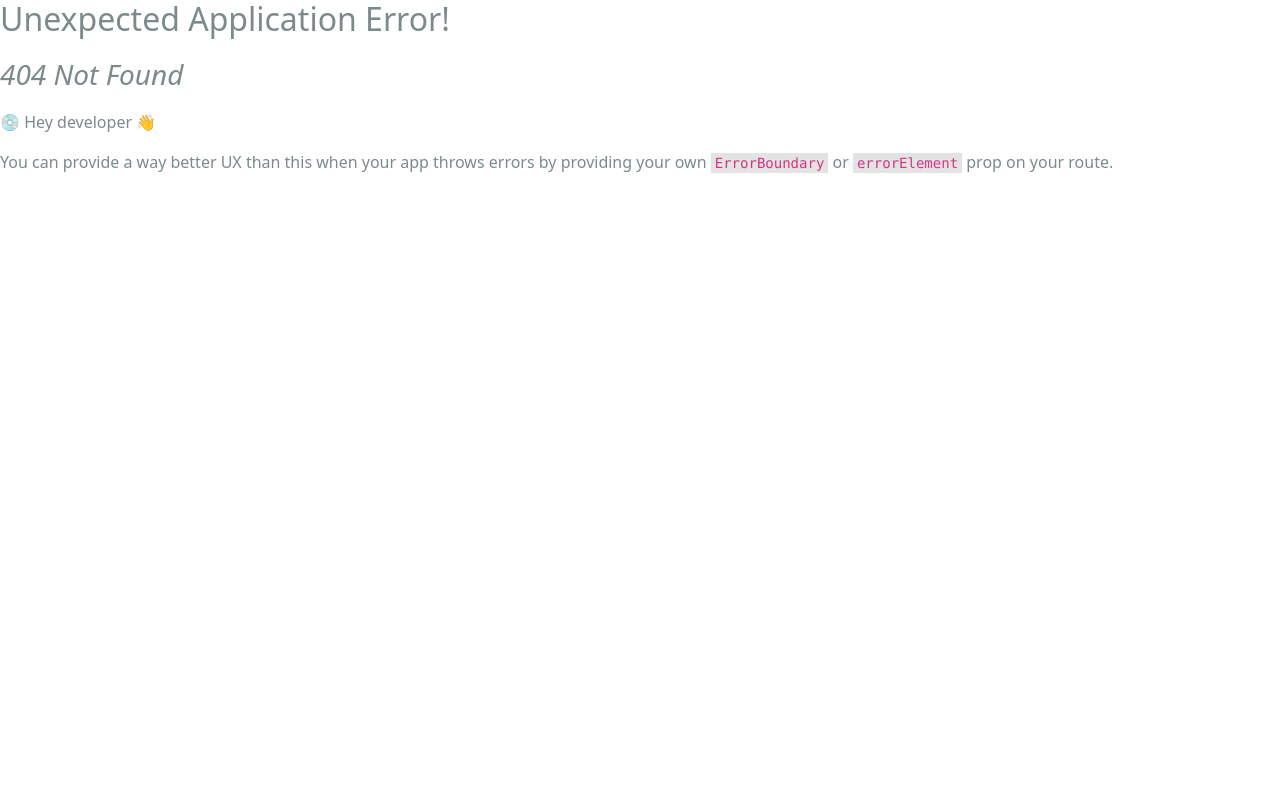
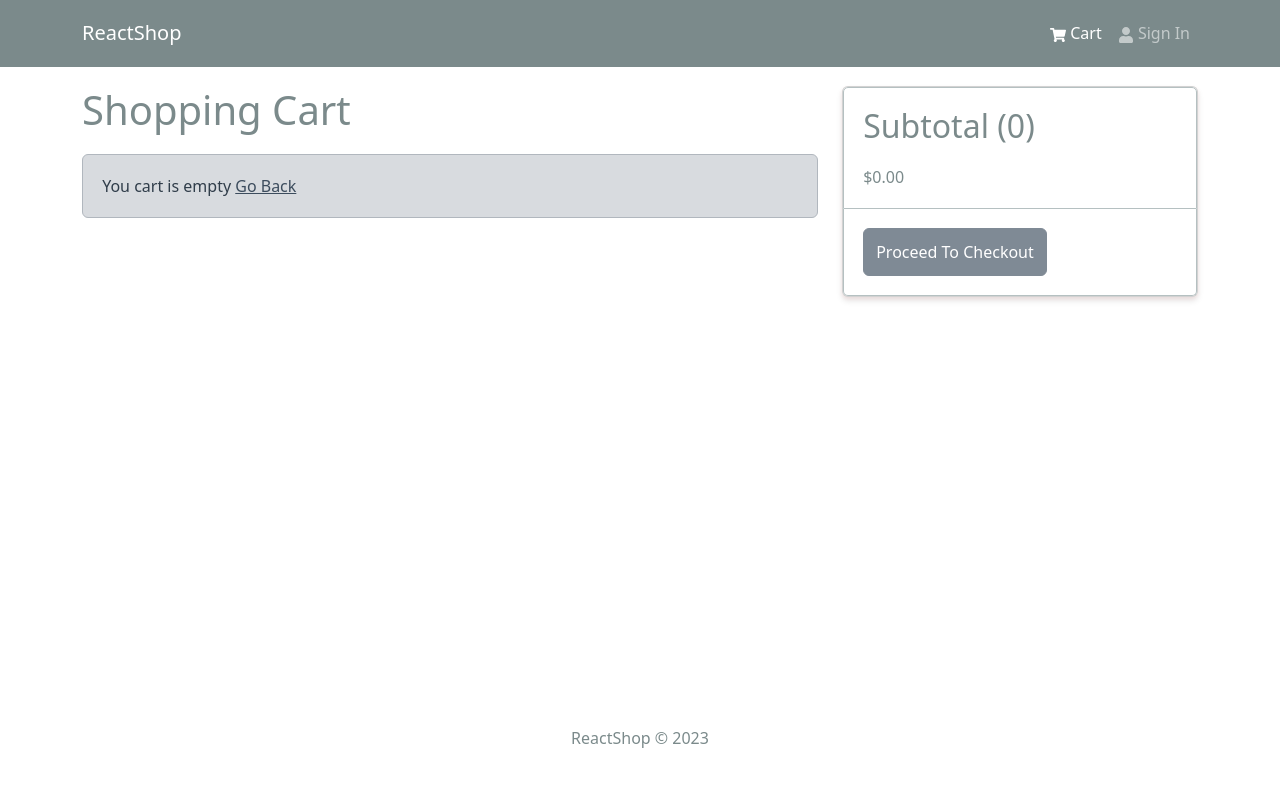
Before and after one commit to iameligio/reactshop, a React (Create React App) app in the folder frontend/: page /cart in a window 1280 px wide. Before the commit this address had no page. Shown: the top 786 px of the page. Built offline with nearby package versions, Linux system fonts and the light colour scheme.

Commit message:
created cartScreen and display cart items

```diff
--- a/frontend/src/index.js
+++ b/frontend/src/index.js
@@ -15,12 +15,14 @@
 import reportWebVitals from "./reportWebVitals";
 import HomeScreen from "./screens/HomeScreen";
 import ProductScreen from "./screens/ProductScreen";
+import CartScreen from "./screens/CartScreen";
 
 const router = createBrowserRouter(
   createRoutesFromElements(
     <Route path="/" element={<App />}>
       <Route index={true} path="/" element={<HomeScreen />} />
       <Route path="/product/:id" element={<ProductScreen />} />
+      <Route path="/cart" element={<CartScreen />} />
     </Route>
   )
 );
--- /dev/null
+++ b/frontend/src/screens/CartScreen.jsx
@@ -0,0 +1,100 @@
+import { Link, useNavigate } from "react-router-dom";
+import { useDispatch, useSelector } from "react-redux";
+import {
+  Row,
+  Col,
+  ListGroup,
+  Image,
+  Form,
+  Button,
+  Card,
+} from "react-bootstrap";
+import { FaTrash } from "react-icons/fa";
+import Message from "../components/Message";
+import { addToCart } from "../slices/cartSlice";
+
+const CartScreen = () => {
+  const navigate = useNavigate();
+  const dispatch = useDispatch();
+
+  const cart = useSelector((state) => state.cart);
+  const { cartItems } = cart;
+  const addToCartHandler = async (product, qty) => {
+    dispatch(addToCart({ ...product, qty }));
+  };
+
+  return (
+    <Row>
+      <Col md={8}>
+        <h1 style={{ marginBottom: "20px" }}>Shopping Cart</h1>
+        {cartItems.length === 0 ? (
+          <Message>
+            You cart is empty <Link to="/">Go Back</Link>
+          </Message>
+        ) : (
+          <ListGroup variant="flush">
+            {cartItems.map((item) => (
+              <ListGroup.Item key={item._id}>
+                <Row>
+                  <Col md={2}>
+                    <Image src={item.image} alt={item.name} fluid rounded />
+                  </Col>
+                  <Col md={3}>
+                    <Link to={`/product/${item._id}`}>{item.name}</Link>
+                  </Col>
+                  <Col md={2}>${item.price}</Col>
+                  <Col md={2}>
+                    <Form.Control
+                      as="select"
+                      value={item.qty}
+                      onChange={(e) => {
+                        addToCartHandler(item, Number(e.target.value));
+                      }}
+                    >
+                      {[...Array(item.countInStock).keys()].map((x) => (
+                        <option key={x + 1} value={x + 1}>
+                          {x + 1}
+                        </option>
+                      ))}
+                    </Form.Control>
+                  </Col>
+                  <Col md={2}>
+                    <Button type="button" variant="light">
+                      <FaTrash />
+                    </Button>
+                  </Col>
+                </Row>
+              </ListGroup.Item>
+            ))}
+          </ListGroup>
+        )}
+      </Col>
+      <Col md={4}>
+        <Card>
+          <ListGroup variant="fluash">
+            <ListGroup.Item>
+              <h2>
+                Subtotal ({cartItems.reduce((acc, item) => acc + item.qty, 0)})
+              </h2>
+              $
+              {cartItems
+                .reduce((acc, item) => acc + item.qty * item.price, 0)
+                .toFixed(2)}
+            </ListGroup.Item>
+            <ListGroup.Item>
+              <Button
+                type="button"
+                className="btn-block"
+                disabled={cartItems.length === 0}
+              >
+                Proceed To Checkout
+              </Button>
+            </ListGroup.Item>
+          </ListGroup>
+        </Card>
+      </Col>
+    </Row>
+  );
+};
+
+export default CartScreen;
```
